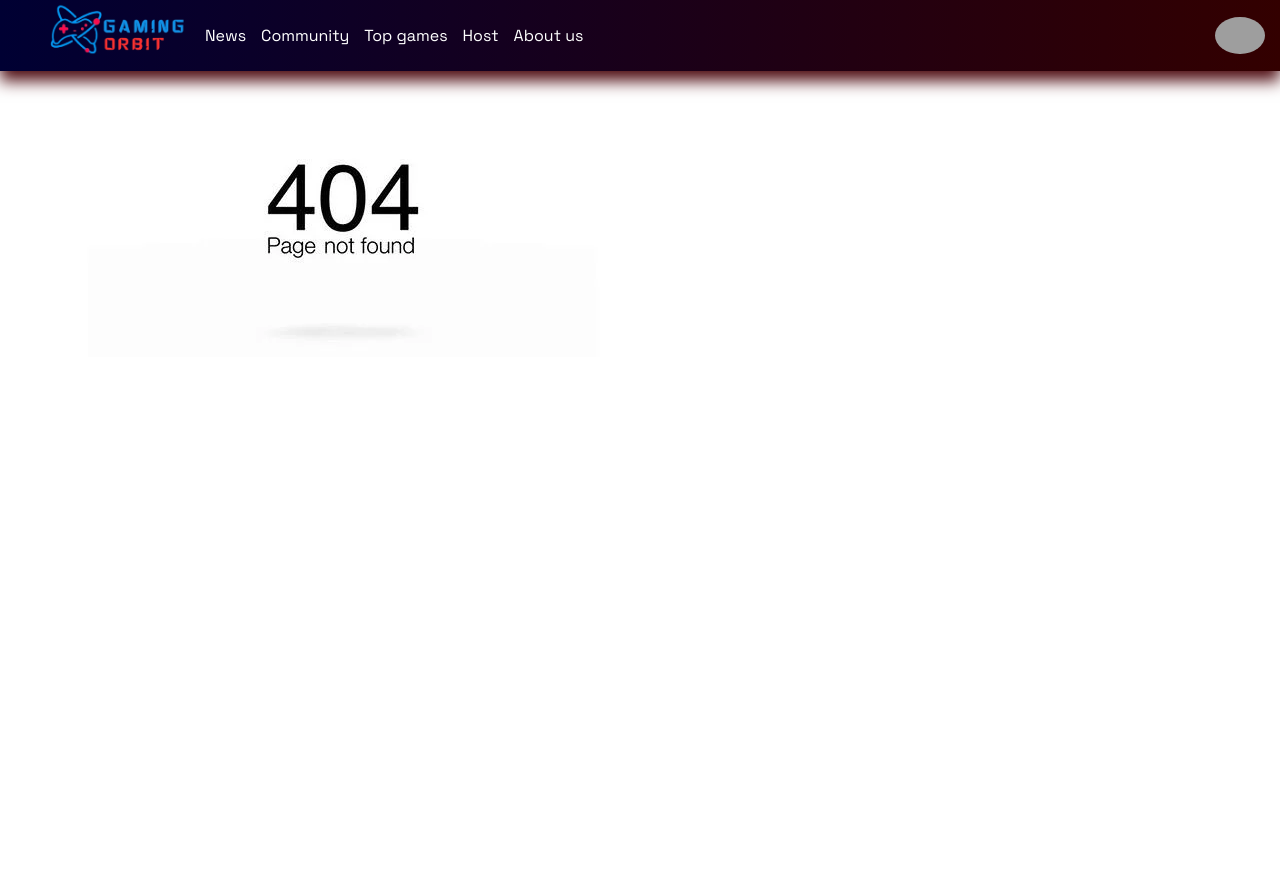
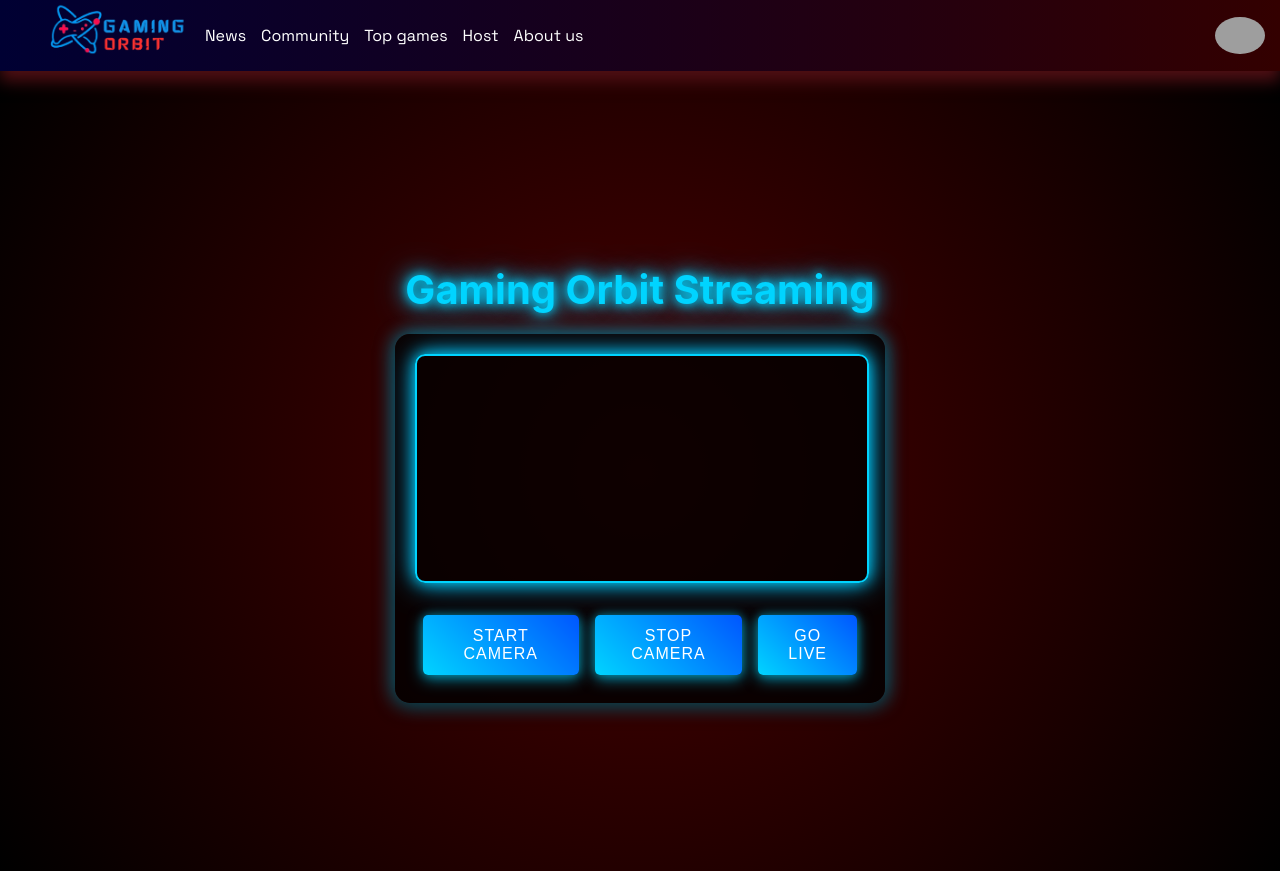
Before and after one commit to pratimashrestha1/GamingOrbit, a React (Create React App) app: page /live in a window 1280 px wide. Before the commit the page ends 800 px from the top, so only its background shows below. Built offline with nearby package versions, Linux system fonts and the light colour scheme; no server answers; a web font is replaced by a local one.

Commit message:
live html to react conversion success

```diff
--- a/src/App.js
+++ b/src/App.js
@@ -14,7 +14,8 @@ import { GlobalComponentProvider } from './GlobalComponentContext';
 import GoToTop from './Components/GoToTop';
 import CommunityDetails from './Components/CommunityDetails';
 // import News from './Components/News/News';  //i change for news.
-import Streaming from './Streaming'
+import Live from './Components/Live'
+import Watch from './Components/Watch'
 
 
 function App() {
@@ -52,7 +53,8 @@ function App() {
               <Route path="/about" element={<Aboutus />} />
               <Route path="*" element={<Error />} />
               <Route path="/community/:communityId" element={<CommunityDetails />} />
-              <Route path="/host/streaming" element={<Streaming/>} />
+              <Route path="/live" element={<Live/>} />
+              <Route path="/watch" element={<Watch/>} />
             </Routes>
 
           </BrowserRouter>
--- /dev/null
+++ b/src/Components/Live.jsx
@@ -0,0 +1,121 @@
+import React, { useState, useRef } from 'react';
+import { io } from 'socket.io-client';
+
+const socket = io('http://localhost:4000'); // Connect to Socket.IO server
+
+const StreamingPage = () => {
+  const [mediaStream, setMediaStream] = useState(null);
+  const [mediaRecorder, setMediaRecorder] = useState(null);
+
+  const videoRef = useRef(null);
+
+  const startCamera = async () => {
+    try {
+      const stream = await navigator.mediaDevices.getUserMedia({ video: true, audio: true });
+      setMediaStream(stream);
+      videoRef.current.srcObject = stream;
+    } catch (err) {
+      console.error('Error starting camera:', err);
+    }
+  };
+
+  const stopCamera = () => {
+    if (mediaStream) {
+      mediaStream.getTracks().forEach((track) => track.stop());
+      setMediaStream(null);
+      setMediaRecorder(null);
+    }
+  };
+
+  const goLive = () => {
+    if (mediaStream) {
+      const recorder = new MediaRecorder(mediaStream, { mimeType: 'video/webm; codecs=vp8,opus' });
+
+      recorder.ondataavailable = (event) => {
+        if (event.data && event.data.size > 0) {
+          socket.emit('binarystream', event.data);
+        }
+      };
+
+      recorder.start(100); // Send data every 100ms
+      setMediaRecorder(recorder);
+      console.log('Streaming started...');
+    }
+  };
+
+  return (
+    <div style={styles.container}>
+      <h1 style={styles.title}>Gaming Orbit Streaming</h1>
+      <div style={styles.videoContainer}>
+        <video ref={videoRef} autoPlay muted style={styles.video} />
+        <div style={styles.buttonContainer}>
+          <button onClick={startCamera} style={styles.button} disabled={mediaStream}>
+            Start Camera
+          </button>
+          <button onClick={stopCamera} style={styles.button} disabled={!mediaStream}>
+            Stop Camera
+          </button>
+          <button onClick={goLive} style={styles.button} disabled={!mediaStream || mediaRecorder}>
+            Go Live
+          </button>
+        </div>
+      </div>
+    </div>
+  );
+};
+
+const styles = {
+  container: {
+    display: 'flex',
+    flexDirection: 'column',
+    alignItems: 'center',
+    justifyContent: 'center',
+    minHeight: '100vh',
+    background: 'radial-gradient(circle, #4a0000, #000000)',
+    color: '#fff',
+    textAlign: 'center',
+  },
+  title: {
+    fontSize: '2.5rem',
+    color: '#00d4ff',
+    textShadow: '0 0 10px #00d4ff, 0 0 20px #00d4ff, 0 0 30px #0094cc',
+    marginBottom: '20px',
+  },
+  videoContainer: {
+    backgroundColor: 'rgba(0, 0, 0, 0.8)',
+    padding: '20px',
+    borderRadius: '15px',
+    boxShadow: '0 4px 20px rgba(0, 0, 0, 0.6), 0 0 20px rgba(0, 212, 255, 0.8)',
+    maxWidth: '450px',
+    width: '90%',
+  },
+  video: {
+    width: '100%',
+    height: 'auto',
+    marginBottom: '20px',
+    border: '2px solid #00d4ff',
+    borderRadius: '10px',
+    boxShadow: '0 0 15px #00d4ff, 0 0 30px #0094cc',
+  },
+  buttonContainer: {
+    display: 'flex',
+    justifyContent: 'space-between',
+  },
+  button: {
+    background: 'linear-gradient(45deg, #00d4ff, #0056ff)',
+    color: '#ffffff',
+    border: 'none',
+    padding: '12px 18px',
+    margin: '8px',
+    borderRadius: '5px',
+    fontSize: '1rem',
+    fontFamily: "'Orbitron', Arial, sans-serif",
+    textTransform: 'uppercase',
+    letterSpacing: '1px',
+    cursor: 'pointer',
+    transition: 'background 0.3s, box-shadow 0.3s, transform 0.2s',
+    boxShadow: '0 4px 15px rgba(0, 212, 255, 0.6), 0 0 10px rgba(0, 212, 255, 0.4)',
+  },
+};
+
+export default StreamingPage;
--- /dev/null
+++ b/src/Components/Watch.jsx
@@ -0,0 +1,51 @@
+import React, { useEffect } from 'react';
+
+const WatchLiveStream = () => {
+    useEffect(() => {
+        // Set the stream URL
+        const streamUrl = "https://www.youtube.com/embed/F_2VplWvwPw";
+        const iframe = document.getElementById("live-stream");
+        iframe.src = streamUrl;
+    }, []); // Runs only once when the component mounts
+
+    return (
+        <div style={styles.body}>
+            <h1 style={styles.h1}>Watch Live Stream</h1>
+            <div id="live-stream-container">
+                <iframe
+                    title="watching_live"
+                    id="live-stream"
+                    style={styles.iframe}
+                    width="560"
+                    height="315"
+                    allow="autoplay; fullscreen"
+                    allowFullScreen
+                ></iframe>
+            </div>
+        </div>
+    );
+};
+
+// Inline CSS styles for the component
+const styles = {
+    body: {
+        fontFamily: 'Arial, sans-serif',
+        textAlign: 'center',
+        backgroundColor: '#222',
+        color: 'white',
+        minHeight: '100vh',
+        padding: '20px',
+    },
+    h1: {
+        margin: '20px',
+        fontSize: '2rem',
+        color: '#00d4ff',
+    },
+    iframe: {
+        border: 'none',
+        borderRadius: '8px',
+        boxShadow: '0 4px 20px rgba(0, 212, 255, 0.6)',
+    },
+};
+
+export default WatchLiveStream;
--- a/src/Host.jsx
+++ b/src/Host.jsx
@@ -3,10 +3,17 @@ import Modal from './Components/Modal'
 import styled from 'styled-components'
 import Theme from './Components/Intro_theme'
 import Footer from './Components/Footer'
+import { useNavigate } from 'react-router-dom'
 
 function Host() {
-  const handleClick=()=>{
-    window.location.href = 'http://localhost:4000/index.html';
+  const navigate = useNavigate();
+
+  const handleClickLive = () => {
+    navigate('/live');
+  }
+
+  const handleClickWatch = () => {
+    navigate('/watch');
   }
   return (
     <Div>
@@ -29,26 +36,26 @@ function Host() {
           <p>click here to join tournament. Choose and register the available tournament</p>
         </div>
 
-        <div className="live stream" onClick={handleClick}>
+        <div className="live stream" onClick={handleClickLive}>
           <img src="./images/streaming1.gif" alt="" />
           <h2>Make live stream</h2>
           <p>stream your live gameplay, share and connect your tactics.</p>
         </div>
 
-        <div className="live watch">
+        <div className="live watch" onClick={handleClickWatch}>
           <img src="./images/live.gif" alt="" />
           <h2>Watch live stream</h2>
           <p>Click here to watch available live stream at the moment. Wait a while if no live is available, it may take sometime to manage.</p>
         </div>
       </div>
 
-      <Footer/>
+      <Footer />
     </Div>
   )
 }
 
 const Div = styled.div`
-font-family: ${({theme})=>theme.fontFamily.host};
+font-family: ${({ theme }) => theme.fontFamily.host};
 .options{
   backdrop-filter: blur(10px);
   justify-content: space-around;
--- a/src/Streaming.jsx
+++ /dev/null
@@ -1,176 +0,0 @@
-import React, { useRef, useState } from "react";
-import io from "socket.io-client";  // Ensure Socket.IO is imported
-import styled from "styled-components";
-
-const socket = io("http://localhost:4000", {
-  transports: ["websocket", "polling"], // Specify transports to avoid fallback issues
-});
-
-
-const WebcamViewer = () => {
-  const videoRef = useRef(null); // Reference to the video element
-  const [stream, setStream] = useState(null); // Store the media stream
-  const [error, setError] = useState(null); // Store any error messages
-
-  // Function to handle webcam access
-  const handleStartWebcam = async () => {
-    try {
-      const mediaStream = await navigator.mediaDevices.getUserMedia({
-        video: true,
-        audio: false,
-      });
-
-      if (videoRef.current) {
-        videoRef.current.srcObject = mediaStream;
-        // No need to explicitly call play(), autoPlay is set to true
-      }
-
-      setStream(mediaStream);
-      setError(null);
-    } catch (err) {
-      console.error("Error accessing webcam:", err);
-      setError("Unable to access webcam. Please check your permissions.");
-    }
-  };
-
-  // Function to stop the webcam
-  const handleStopWebcam = () => {
-    if (stream) {
-      stream.getTracks().forEach((track) => track.stop());
-
-      if (videoRef.current) {
-        videoRef.current.srcObject = null;
-      }
-
-      setStream(null);
-    }
-  };
-
-  // Function to start recording and send the stream via socket
-  const handleStartRecording = () => {
-    if (stream) {
-      const mediaRecorder = new MediaRecorder(stream, {
-        mimeType: "video/webm;codecs=vp8,opus", // Force WebM format with VP8 and Opus
-        audioBitsPerSecond: 128000,             // Audio quality
-        videoBitsPerSecond: 2500000,            // Video quality
-      });
-
-      mediaRecorder.ondataavailable = (event) => {
-        if (event.data && event.data.size > 0) {
-          console.log("Sending binary stream chunk, size:", event.data.size);
-          socket.emit("binarystream", event.data);
-        }
-      };
-
-      mediaRecorder.onerror = (error) => {
-        console.error("MediaRecorder error:", error);
-      };
-
-      mediaRecorder.start(100); // Start recording with a chunk interval of 100ms
-    }
-
-  };
-
-  return (
-    <StyledWebcamViewer>
-      <div className="video-wrapper">
-        {error ? (
-          <p className="error-message">{error}</p>
-        ) : (
-          <video ref={videoRef} autoPlay muted className="video" />
-        )}
-      </div>
-      <button
-        onClick={handleStartWebcam}
-        className="button start"
-      >
-        Start Webcam
-      </button>
-      <button
-        onClick={handleStopWebcam}
-        className="button stop"
-        disabled={!stream}
-      >
-        Stop Webcam
-      </button>
-
-      <button
-        onClick={handleStartRecording}
-        className="button record"
-        disabled={!stream}
-      >
-        Start Recording & Send
-      </button>
-    </StyledWebcamViewer>
-  );
-};
-
-export default WebcamViewer;
-
-const StyledWebcamViewer = styled.div`
-  text-align: center;
-  margin-top: 20px;
-
-  .video-wrapper {
-    border: 1px solid #ccc;
-    display: inline-block;
-    padding: 10px;
-    width: 320px;
-    height: 240px;
-    background-color: #000;
-  }
-
-  .video {
-    width: 100%;
-    height: 100%;
-  }
-
-  .error-message {
-    color: red;
-  }
-
-  .button {
-    margin: 10px 5px 0;
-    padding: 10px;
-    color: white;
-    border: none;
-    border-radius: 5px;
-    cursor: pointer;
-    background-color: gray;
-    transition: background-color 0.3s ease;
-
-    &.start {
-      background-color: green;
-
-      &:hover {
-        background-color: darkgreen;
-      }
-    }
-
-    &.stop {
-      background-color: red;
-
-      &:hover {
-        background-color: darkred;
-      }
-
-      &:disabled {
-        background-color: gray;
-        cursor: not-allowed;
-      }
-    }
-
-    &.record {
-      background-color: blue;
-
-      &:hover {
-        background-color: darkblue;
-      }
-
-      &:disabled {
-        background-color: gray;
-        cursor: not-allowed;
-      }
-    }
-  }
-`;
```
